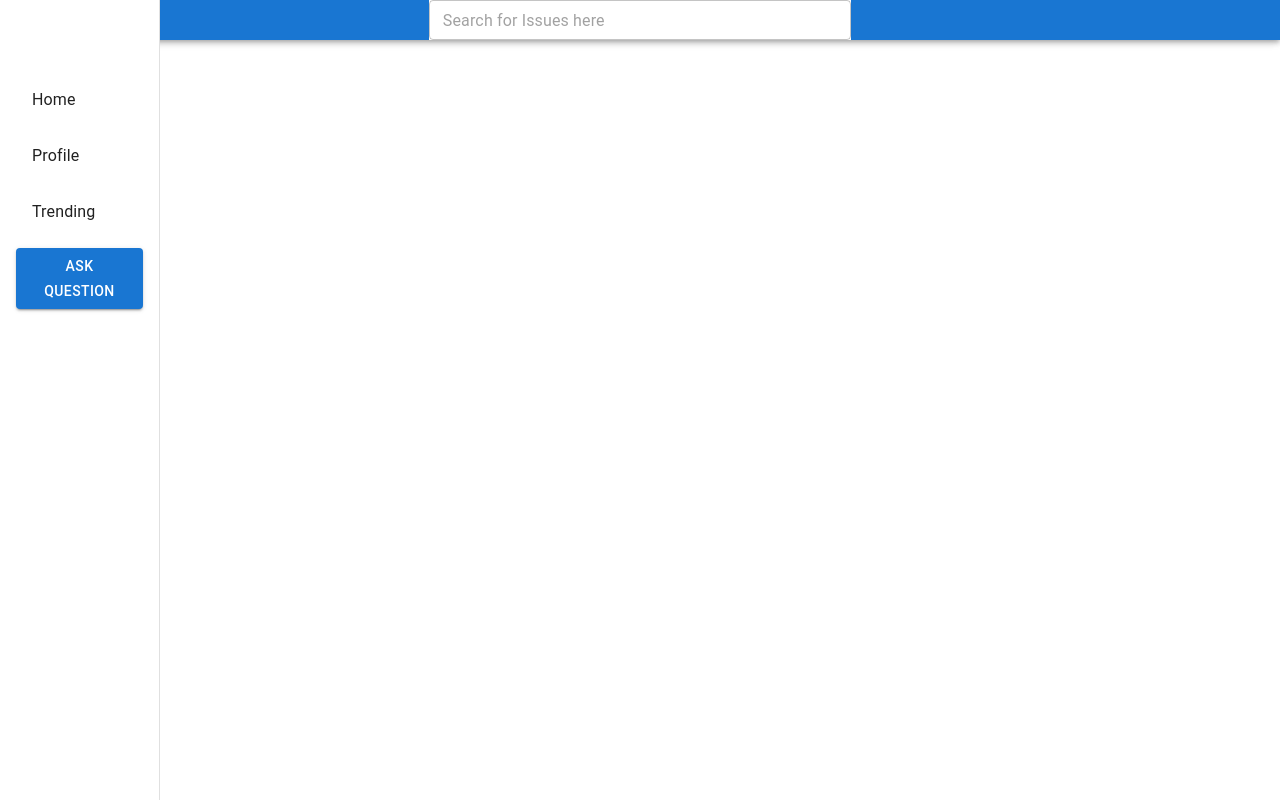
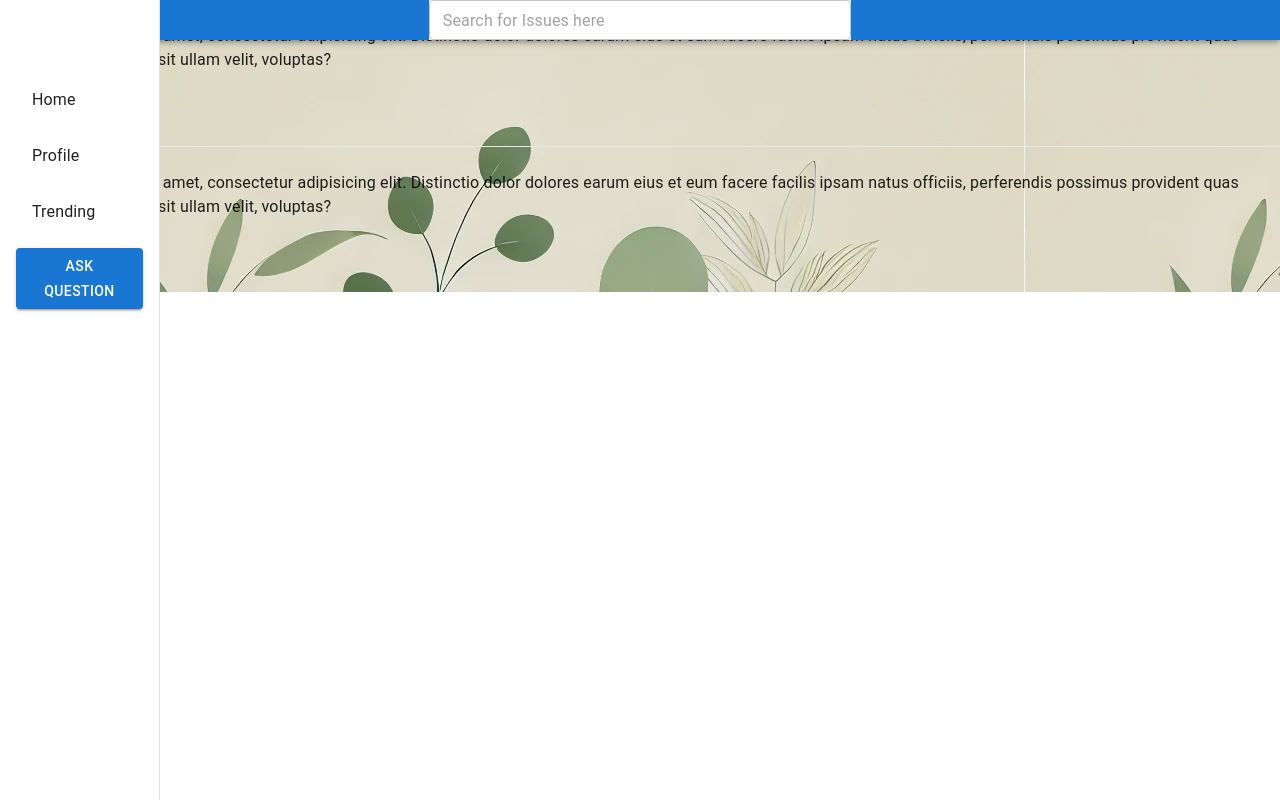
Before and after one commit to joshd90NCI/CareShare-FE, a React (Vite) app: page /post/1 in a window 1280 px wide. Built offline with nearby package versions, Linux system fonts and the light colour scheme.

Commit message:
Adding in post container and posts and changing routing to accommodate

```diff
--- a/src/App.tsx
+++ b/src/App.tsx
@@ -19,7 +19,7 @@ function App() {
           </Route>
           <Route path="/" element={<MainLayout />}>
             <Route path="posts" element={<PostCollection />} />
-            <Route path={'post/:id'} element={<PostContainer />} />
+            <Route path="post/:id" element={<PostContainer />} />
           </Route>
         </Route>
       </Routes>
--- a/src/components/SinglePost.tsx
+++ b/src/components/SinglePost.tsx
@@ -1,5 +1,24 @@
+import { ExpandLessOutlined, ExpandMoreOutlined } from '@mui/icons-material';
+
 const SinglePost = () => {
-  return <div>Single Post</div>;
+  return (
+    <div className="flex bg-white p-5 bg-opacity-90">
+      <div>
+        Lorem ipsum dolor sit amet, consectetur adipisicing elit. Distinctio dolor dolores earum
+        eius et eum facere facilis ipsam natus officiis, perferendis possimus provident quas
+        quibusdam similique, sit ullam velit, voluptas?
+      </div>
+      <div className="w-8">
+        <button className="border-2 border-solid border-stone-500 rounded-full">
+          <ExpandLessOutlined />
+        </button>
+        <p className="text-center">3</p>
+        <button className="border-2 border-solid border-stone-500 rounded-full">
+          <ExpandMoreOutlined />
+        </button>
+      </div>
+    </div>
+  );
 };
 
 export default SinglePost;
--- a/src/containers/PostContainer.tsx
+++ b/src/containers/PostContainer.tsx
@@ -1,5 +1,17 @@
+import SinglePost from '../components/SinglePost.tsx';
+
 const PostContainer = () => {
-  return <div></div>;
+  return (
+    <section>
+      <h2 className="font-bold text-3xl mb-5 text-stone-800">
+        How can I get young people to go to bed on time
+      </h2>
+      <SinglePost />
+      <hr className="border-t-2 border-solid border-stone-500 my-8" />
+      <h3 className="font-bold text-2xl mb-5 text-stone-800">Answers</h3>
+      <SinglePost />
+    </section>
+  );
 };
 
 export default PostContainer;
```
